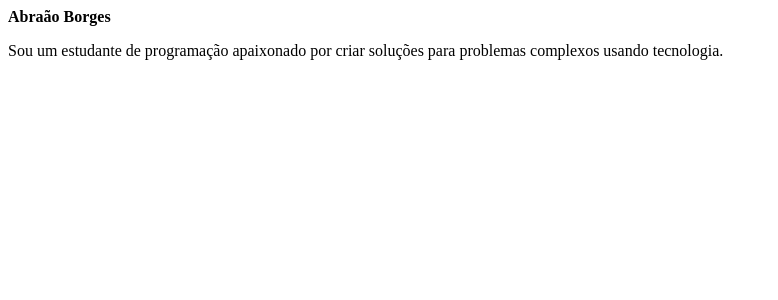
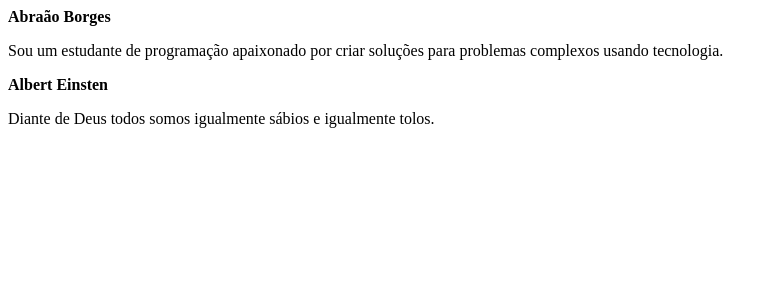
Before and after one commit to BorgesAbraao10/primeiro-projeto-react, a React (Vite) app in the folder feed/: page / in a window 1280 px wide. Shown: the top 300 px of the page, without its empty margins (0-778 px from the left). Built offline with nearby package versions, Linux system fonts and the light colour scheme.

Commit message:
last update

```diff
--- a/feed/src/App.jsx
+++ b/feed/src/App.jsx
@@ -7,10 +7,10 @@ export function App() {
         author="Abraão Borges"
         content="Sou um estudante de programação apaixonado por criar soluções para problemas complexos usando tecnologia."
       />
-      <Post />
-      <Post />
-      <Post />
-      <Post />
+      <Post
+        author="Albert Einsten"
+        content="Diante de Deus todos somos igualmente sábios e igualmente tolos."
+      />
     </div>
   );
 }
```
